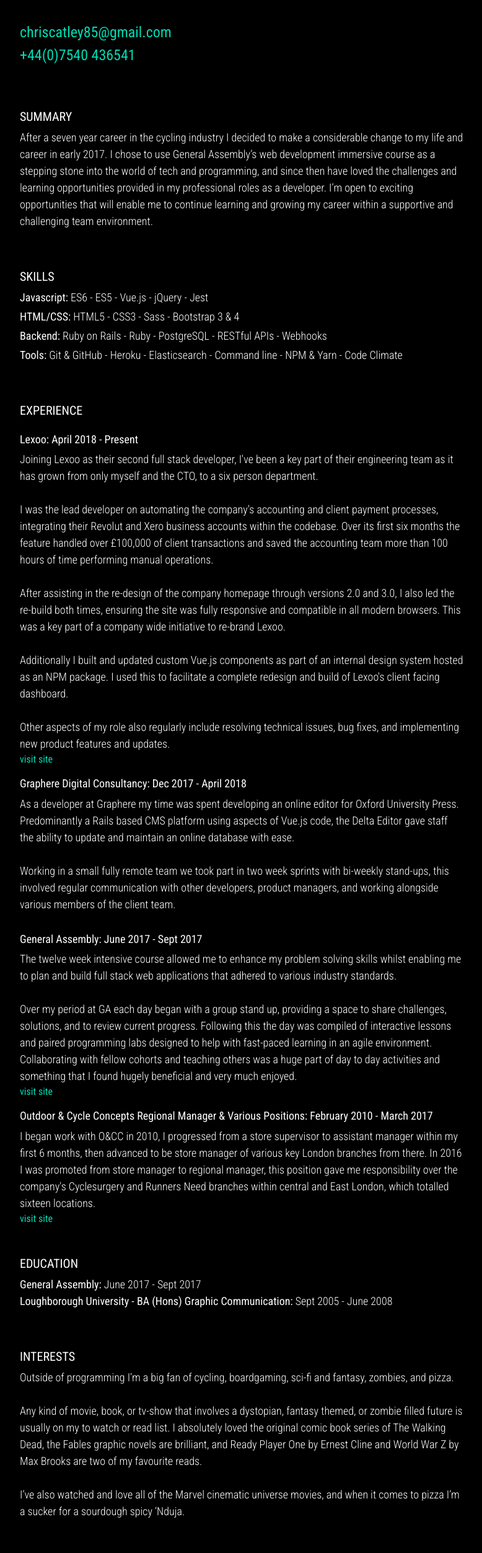
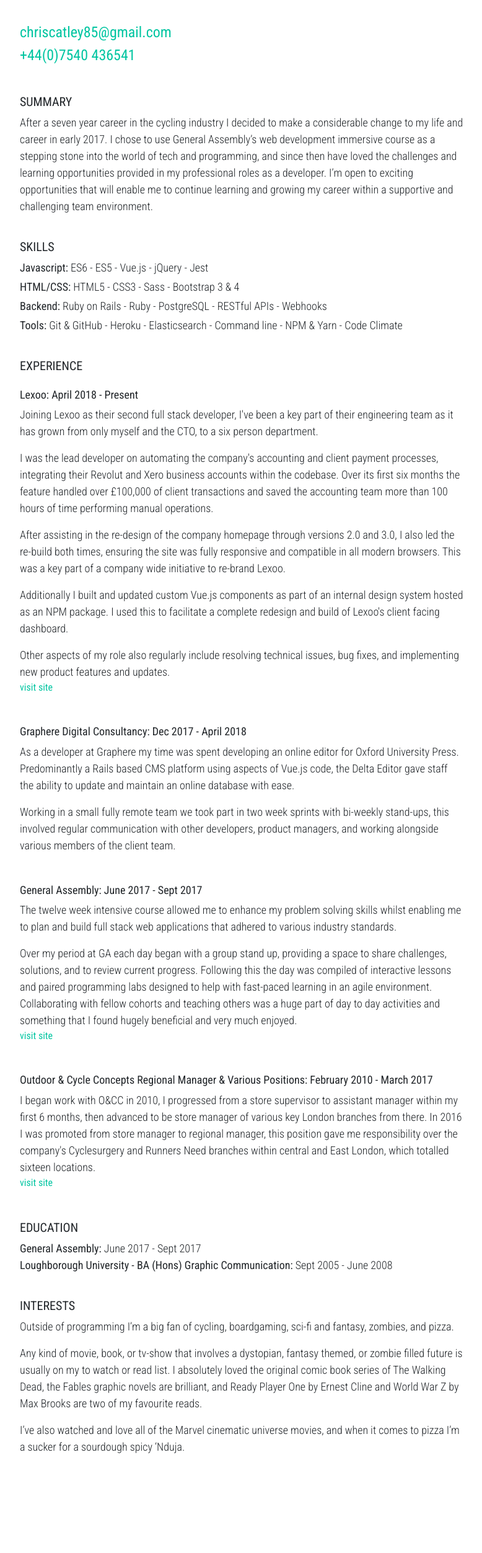
Before and after one commit to catley85/catley85.github.io, a PHP site: page /cv.html in a window 1280 px wide. Shown: the whole page at 62% size, without its empty margins (63-841 px from the left). After the commit the page ends 2344 px from the top, so only its background shows below. Run offline with PHP 8.4, Linux system fonts and the light colour scheme.

Commit message:
tidy: invert colours

```diff
--- a/cv.html
+++ b/cv.html
@@ -26,7 +26,7 @@
           </a>
         </h4>
         <div class="col-12 col-lg-8 cv-text">
-          <h5 class="pt-4 pt-lg-5">
+          <h5 class="pt-3 pt-lg-4">
             SUMMARY
           </h5>
           <p>
@@ -40,7 +40,7 @@
             my career within a supportive and challenging team environment.
           </p>
 
-          <h5 class="pt-4 pt-lg-5">
+          <h5 class="pt-3 pt-lg-4">
             SKILLS
           </h5>
           <p class="mb-2 mb-lg-1">
@@ -60,36 +60,36 @@
             Git & GitHub - Heroku - Elasticsearch - Command line - NPM & Yarn - Code Climate
           </p>
 
-          <h5 class="pt-4 pt-lg-5">
+          <h5 class="pt-3 pt-lg-4">
             EXPERIENCE
           </h5>
           <h6 class="pt-3">
             Lexoo: April 2018 - Present
           </h6>
-          <p class="mb-0">
+          <p class="mb-3">
             Joining Lexoo as their second full stack developer, I've been a key
             part of their engineering team as it has grown from only myself and
             the CTO, to a six person department.
-            <br>
-            <br>
+          </p>
+          <p class="mb-3">
             I was the lead developer on automating the company's accounting and
             client payment processes, integrating their Revolut and Xero business
             accounts within the codebase. Over its first six months the feature
             handled over £100,000 of client transactions and saved the accounting
             team more than 100 hours of time performing manual operations.
-            <br>
-            <br>
+          </p>
+          <p class="mb-3">
             After assisting in the re-design of the company homepage through
             versions 2.0 and 3.0, I also led the re-build both times, ensuring
             the site was fully responsive and compatible in all modern browsers.
             This was a key part of a company wide initiative to re-brand Lexoo.
-            <br>
-            <br>
+          </p>
+          <p class="mb-3">
             Additionally I built and updated custom Vue.js components as part of
             an internal design system hosted as an NPM package. I used this to
             facilitate a complete redesign and build of Lexoo's client facing dashboard.
-            <br>
-            <br>
+          </p>
+          <p class="mb-0">
             Other aspects of my role also regularly include resolving technical
             issues, bug fixes, and implementing new product features and updates.
           </p>
@@ -97,31 +97,31 @@
             visit site
           </a>
 
-          <h6 class="pt-3">
+          <h6 class="pt-5">
             Graphere Digital Consultancy: Dec 2017 - April 2018
           </h6>
-          <p>
+          <p class="mb-3">
             As a developer at Graphere my time was spent developing an online
             editor for Oxford University Press. Predominantly a Rails based CMS
             platform using aspects of Vue.js code, the Delta Editor gave staff
             the ability to update and maintain an online database with ease.
-            <br>
-            <br>
+          </p>
+          <p class="mb-0">
             Working in a small fully remote team we took part in two week sprints
             with bi-weekly stand-ups, this involved regular communication with
             other developers, product managers, and working alongside various
             members of the client team.
           </p>
 
-          <h6 class="pt-3">
+          <h6 class="pt-5">
             General Assembly: June 2017 - Sept 2017
           </h6>
-          <p class="mb-0">
+          <p class="mb-3">
             The twelve week intensive course allowed me to enhance my problem
             solving skills whilst enabling me to plan and build full stack web
             applications that adhered to various industry standards.
-            <br>
-            <br>
+          </p>
+          <p class="mb-0">
             Over my period at GA each day began with a group stand up, providing
             a space to share challenges, solutions, and to review current progress.
             Following this the day was compiled of interactive lessons and paired
@@ -134,7 +134,7 @@
             visit site
           </a>
 
-          <h6 class="pt-3">
+          <h6 class="pt-5">
             Outdoor & Cycle Concepts Regional Manager & Various Positions: February 2010 - March 2017
           </h6>
           <p class="mb-0">
@@ -161,22 +161,22 @@
             Sept 2005 - June 2008
           </p>
 
-          <h5 class="pt-4 pt-lg-5">
+          <h5 class="pt-3 pt-lg-4">
             INTERESTS
           </h5>
-          <p>
+          <p class="mb-3">
             Outside of programming I’m a big fan of cycling, boardgaming,
             sci-fi and fantasy, zombies, and pizza.
-            <br>
-            <br>
+          </p>
+          <p class="mb-3">
             Any kind of movie, book, or tv-show that involves a dystopian,
             fantasy themed, or zombie filled future is usually on my to watch
             or read list. I absolutely loved the original comic book series of
             The Walking Dead, the Fables graphic novels are brilliant, and Ready
             Player One by Ernest Cline and World War Z by Max Brooks are two of
             my favourite reads.
-            <br>
-            <br>
+          </p>
+          <p class="mb-3">
             I’ve also watched and love all of the Marvel cinematic universe movies,
             and when it comes to pizza I’m a sucker for a sourdough spicy ‘Nduja.
           </p>
--- a/main.css
+++ b/main.css
@@ -2,17 +2,17 @@
 
 body {
   font-family: 'Roboto Condensed', sans-serif;
-  color: white;
-  background-color: black;
+  /* color: white; */
+  /* background-color: black; */
 }
 
 a,
 a:hover {
-  color: #00dbb3;
+  color: #00c5a1;
 }
 
 h1 {
-  border: solid 28px white;
+  border: solid 28px black;
   font-size: 160px;
   font-weight: 700;
   letter-spacing: -5px;
```
